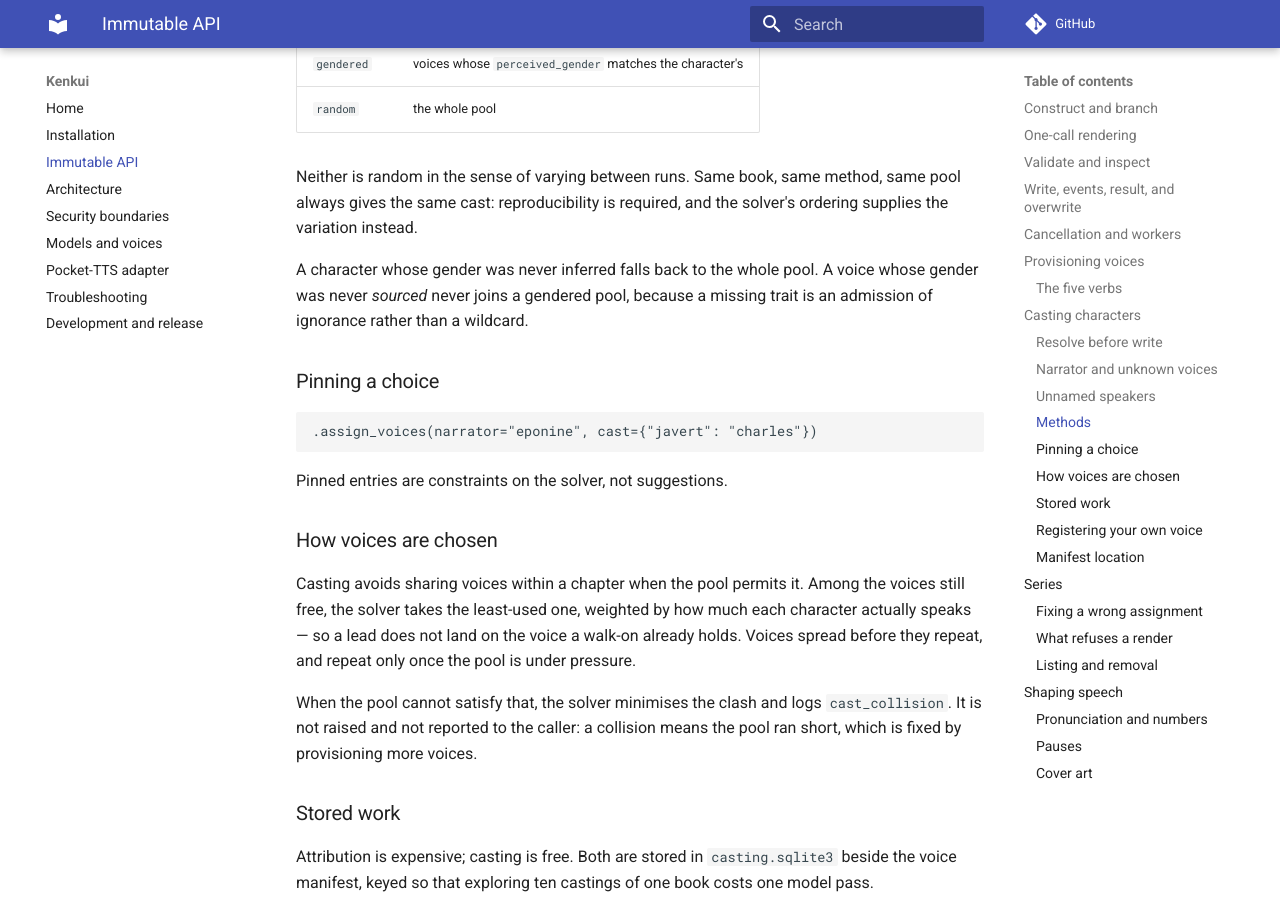
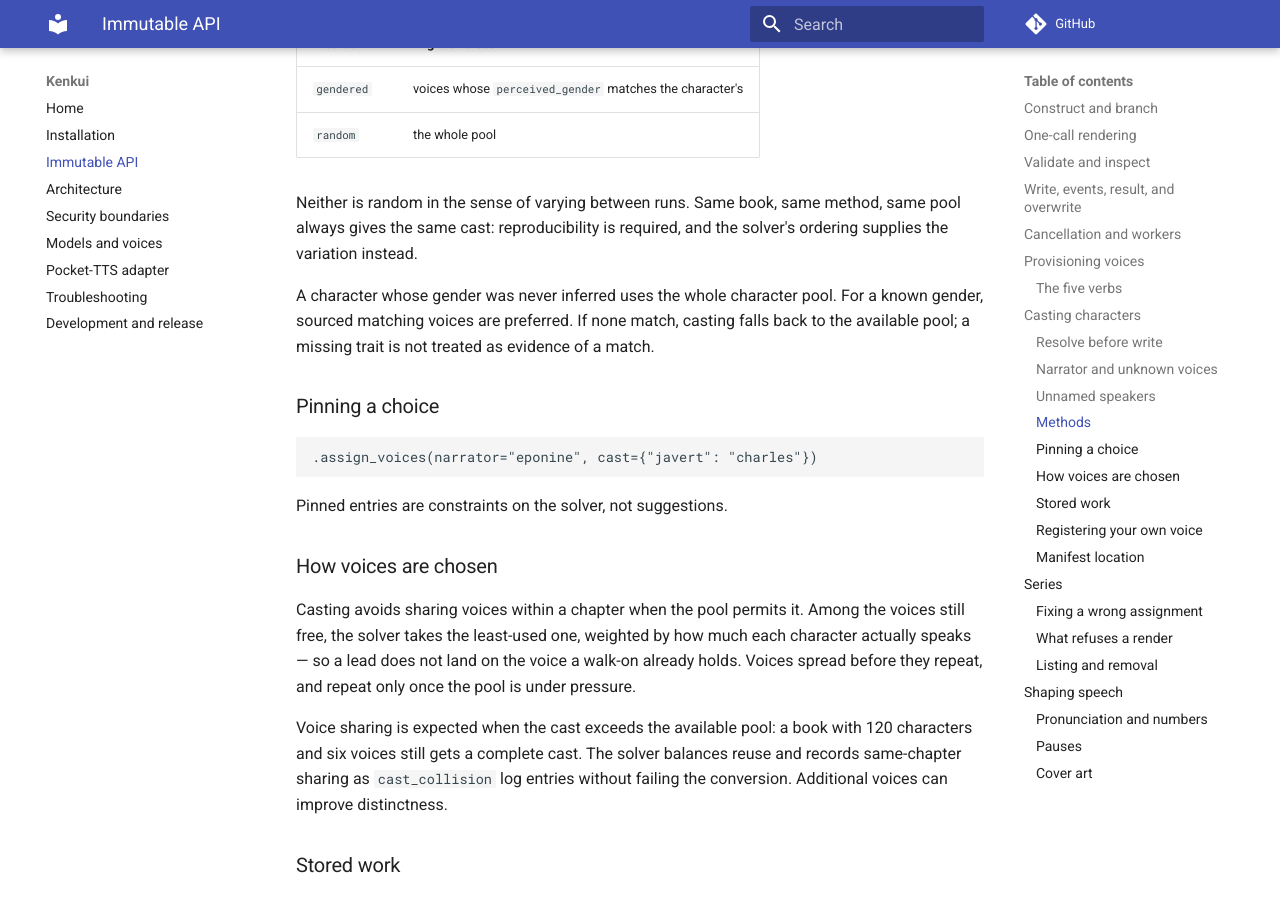
Before and after one commit to D1zzl3D0p/kenkui, an MkDocs documentation site: the page built from docs/usage.md, in a window 1280 px wide and 900 px high, scrolled down 6167 px. Built offline with MkDocs 1.6.1 and Material for MkDocs 9.7.7, drawn with Linux system fonts in a browser that asks for light colours; comment, search, counter and statistics services are not loaded; some of the changed text lies outside the part shown.

Commit message:
fix: reuse available voices when character casting exhausts the pool
Signed-off-by: D1zzl3D0p <spn1kolat3sla@gmail.com>

````diff
--- a/docs/usage.md
+++ b/docs/usage.md
@@ -271,9 +271,9 @@ it separately to make the distinction audible:
 .assign_voices(narrator="eponine", unknown="paul")
 ```
 
-Both configured voices are excluded from the pool characters are cast from.
-The narrator speaks in every chapter, so sharing its voice with a character
-would collide everywhere.
+Character casting prefers voices distinct from both configured voices. If none
+remain, it shares the available voices with narration. With one loaded voice,
+the entire book is spoken by that voice, including all attributed dialogue.
 
 ### Unnamed speakers
 
@@ -300,9 +300,10 @@ Neither is random in the sense of varying between runs. Same book, same
 method, same pool always gives the same cast: reproducibility is required, and
 the solver's ordering supplies the variation instead.
 
-A character whose gender was never inferred falls back to the whole pool. A
-voice whose gender was never *sourced* never joins a gendered pool, because a
-missing trait is an admission of ignorance rather than a wildcard.
+A character whose gender was never inferred uses the whole character pool.
+For a known gender, sourced matching voices are preferred. If none match,
+casting falls back to the available pool; a missing trait is not treated as
+evidence of a match.
 
 ### Pinning a choice
 
@@ -320,9 +321,10 @@ character actually speaks — so a lead does not land on the voice a walk-on
 already holds. Voices spread before they repeat, and repeat only once the pool
 is under pressure.
 
-When the pool cannot satisfy that, the solver minimises the clash and logs
-`cast_collision`. It is not raised and not reported to the caller: a collision
-means the pool ran short, which is fixed by provisioning more voices.
+Voice sharing is expected when the cast exceeds the available pool: a book
+with 120 characters and six voices still gets a complete cast. The solver
+balances reuse and records same-chapter sharing as `cast_collision` log entries
+without failing the conversion. Additional voices can improve distinctness.
 
 ### Stored work
 
````
Also changed, not shown: docs/architecture.md (+3 -3 lines), 5 other files.
